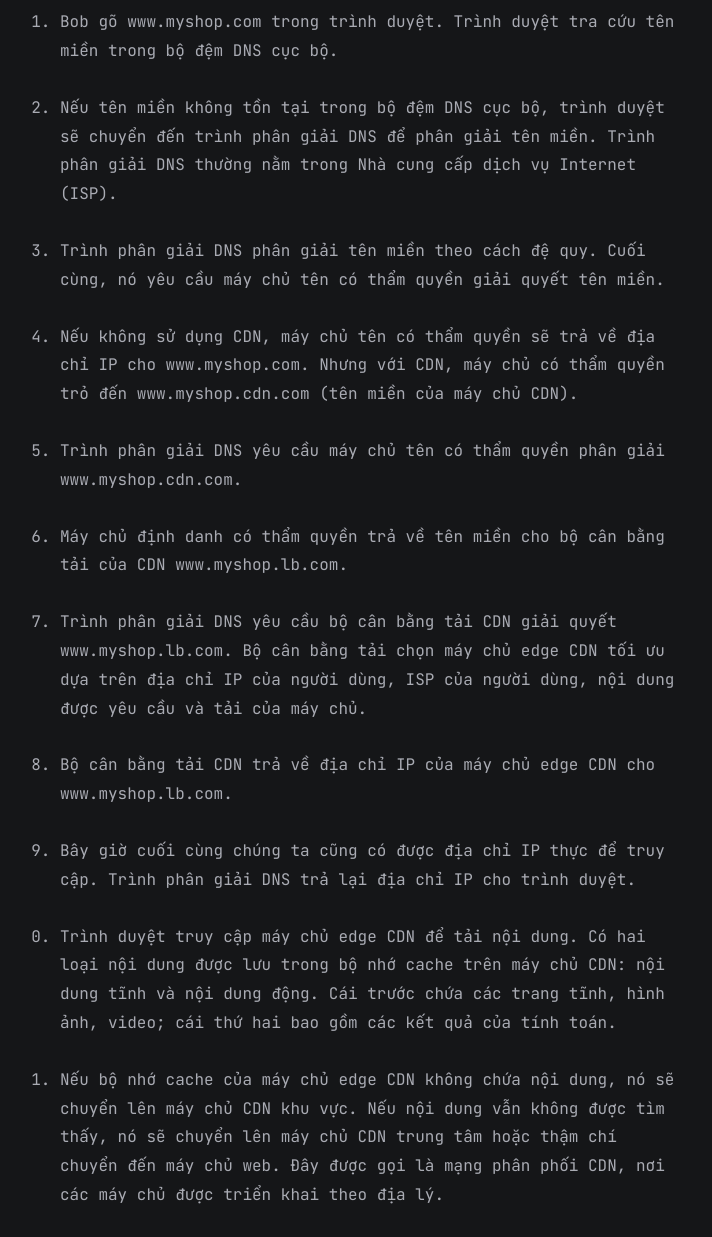
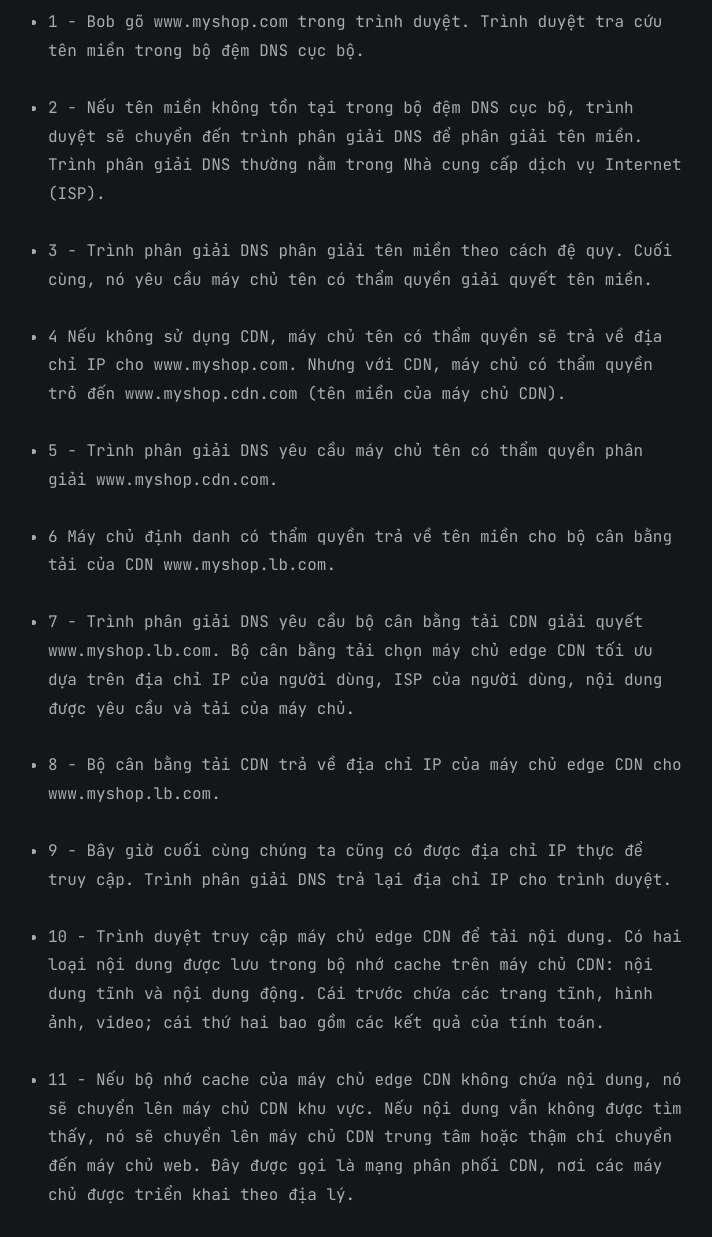
Before and after one commit to KevinKien/KevinKien.github.io, a Jekyll site: the page built from all_collections/_posts/2023-3-3-Cach-Hoat-Dong-CDN.md, in a window 1280 px wide and 1400 px high, scrolled down 1185 px. Shown: the part 163-1400 px from the top of the window, without its empty margins (283-995 px from the left). Built offline with Jekyll 4.4.1, drawn with Linux system fonts in a browser that asks for light colours.

Commit message:
Update 2023-3-3-Cach-Hoat-Dong-CDN.md

```diff
--- a/all_collections/_posts/2023-3-3-Cach-Hoat-Dong-CDN.md
+++ b/all_collections/_posts/2023-3-3-Cach-Hoat-Dong-CDN.md
@@ -15,24 +15,24 @@ CDN có thể được sử dụng để phân phối nội dung đa phương ti
 
 ![Imgur](https://i.imgur.com/L85xIRm.png)
 
-1. Bob gõ www.myshop.com trong trình duyệt. Trình duyệt tra cứu tên miền trong bộ đệm DNS cục bộ.
+- 1 - Bob gõ www.myshop.com trong trình duyệt. Trình duyệt tra cứu tên miền trong bộ đệm DNS cục bộ.
 
-2. Nếu tên miền không tồn tại trong bộ đệm DNS cục bộ, trình duyệt sẽ chuyển đến trình phân giải DNS để phân giải tên miền. Trình phân giải DNS thường nằm trong Nhà cung cấp dịch vụ Internet (ISP).
+- 2 - Nếu tên miền không tồn tại trong bộ đệm DNS cục bộ, trình duyệt sẽ chuyển đến trình phân giải DNS để phân giải tên miền. Trình phân giải DNS thường nằm trong Nhà cung cấp dịch vụ Internet (ISP).
 
-3. Trình phân giải DNS phân giải tên miền theo cách đệ quy. Cuối cùng, nó yêu cầu máy chủ tên có thẩm quyền giải quyết tên miền.
+- 3 - Trình phân giải DNS phân giải tên miền theo cách đệ quy. Cuối cùng, nó yêu cầu máy chủ tên có thẩm quyền giải quyết tên miền.
 
-4. Nếu không sử dụng CDN, máy chủ tên có thẩm quyền sẽ trả về địa chỉ IP cho www.myshop.com. Nhưng với CDN, máy chủ có thẩm quyền trỏ đến www.myshop.cdn.com (tên miền của máy chủ CDN).
+- 4 Nếu không sử dụng CDN, máy chủ tên có thẩm quyền sẽ trả về địa chỉ IP cho www.myshop.com. Nhưng với CDN, máy chủ có thẩm quyền trỏ đến www.myshop.cdn.com (tên miền của máy chủ CDN).
 
-5. Trình phân giải DNS yêu cầu máy chủ tên có thẩm quyền phân giải www.myshop.cdn.com.
+- 5 - Trình phân giải DNS yêu cầu máy chủ tên có thẩm quyền phân giải www.myshop.cdn.com.
 
-6. Máy chủ định danh có thẩm quyền trả về tên miền cho bộ cân bằng tải của CDN www.myshop.lb.com.
+- 6 Máy chủ định danh có thẩm quyền trả về tên miền cho bộ cân bằng tải của CDN www.myshop.lb.com.
 
-7. Trình phân giải DNS yêu cầu bộ cân bằng tải CDN giải quyết www.myshop.lb.com. Bộ cân bằng tải chọn máy chủ edge CDN tối ưu dựa trên địa chỉ IP của người dùng, ISP của người dùng, nội dung được yêu cầu và tải của máy chủ.
+- 7 - Trình phân giải DNS yêu cầu bộ cân bằng tải CDN giải quyết www.myshop.lb.com. Bộ cân bằng tải chọn máy chủ edge CDN tối ưu dựa trên địa chỉ IP của người dùng, ISP của người dùng, nội dung được yêu cầu và tải của máy chủ.
 
-8. Bộ cân bằng tải CDN trả về địa chỉ IP của máy chủ edge CDN cho www.myshop.lb.com.
+- 8 - Bộ cân bằng tải CDN trả về địa chỉ IP của máy chủ edge CDN cho www.myshop.lb.com.
 
-9. Bây giờ cuối cùng chúng ta cũng có được địa chỉ IP thực để truy cập. Trình phân giải DNS trả lại địa chỉ IP cho trình duyệt.
+- 9 - Bây giờ cuối cùng chúng ta cũng có được địa chỉ IP thực để truy cập. Trình phân giải DNS trả lại địa chỉ IP cho trình duyệt.
 
-10. Trình duyệt truy cập máy chủ edge CDN để tải nội dung. Có hai loại nội dung được lưu trong bộ nhớ cache trên máy chủ CDN: nội dung tĩnh và nội dung động. Cái trước chứa các trang tĩnh, hình ảnh, video; cái thứ hai bao gồm các kết quả của tính toán.
+- 10 - Trình duyệt truy cập máy chủ edge CDN để tải nội dung. Có hai loại nội dung được lưu trong bộ nhớ cache trên máy chủ CDN: nội dung tĩnh và nội dung động. Cái trước chứa các trang tĩnh, hình ảnh, video; cái thứ hai bao gồm các kết quả của tính toán.
 
-11. Nếu bộ nhớ cache của máy chủ edge CDN không chứa nội dung, nó sẽ chuyển lên máy chủ CDN khu vực. Nếu nội dung vẫn không được tìm thấy, nó sẽ chuyển lên máy chủ CDN trung tâm hoặc thậm chí chuyển đến máy chủ web. Đây được gọi là mạng phân phối CDN, nơi các máy chủ được triển khai theo địa lý.
+- 11 - Nếu bộ nhớ cache của máy chủ edge CDN không chứa nội dung, nó sẽ chuyển lên máy chủ CDN khu vực. Nếu nội dung vẫn không được tìm thấy, nó sẽ chuyển lên máy chủ CDN trung tâm hoặc thậm chí chuyển đến máy chủ web. Đây được gọi là mạng phân phối CDN, nơi các máy chủ được triển khai theo địa lý.
```
